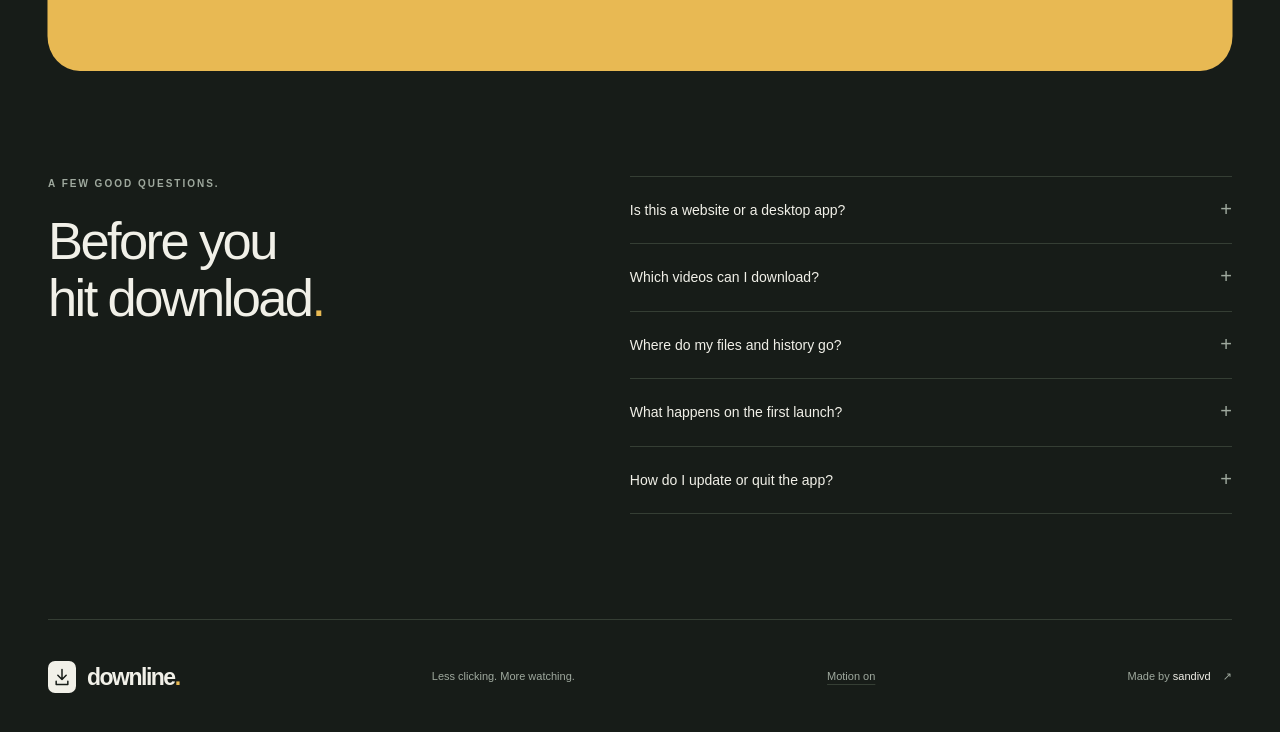
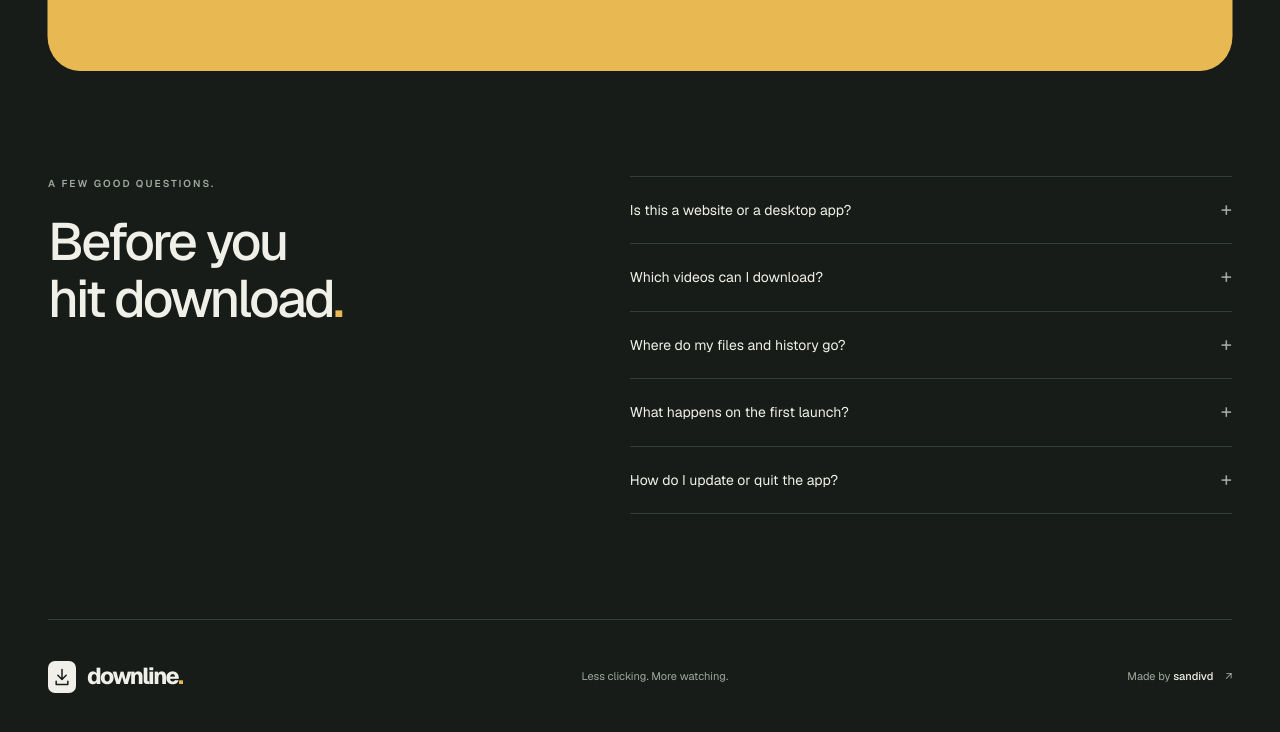
Before and after one commit to sandivd/downline, a plain HTML site: page dist/index.html in a window 1280 px wide. Shown: the part 3826-4558 px from the top of the page. Drawn offline with Linux system fonts and the light colour scheme.

Commit message:
site updated

```diff
--- a/dist/app.js
+++ b/dist/app.js
@@ -1,5 +1,7 @@
 (() => {
   const root = document.documentElement;
+  root.dataset.motionPreference = 'full';
+  root.dataset.motionVersion = '20261030-4';
   const themeButton = document.querySelector('.theme-toggle');
   function setTheme(theme) {
     root.dataset.theme = theme;
@@ -13,7 +15,6 @@
     try { localStorage.setItem('downline-site-theme', theme); } catch { /* Theme still works when storage is unavailable. */ }
   });
   const tabs = [...document.querySelectorAll('[role="tab"]')];
-  const reducedMotion = window.matchMedia('(prefers-reduced-motion: reduce)');
   let refreshMotion = () => {};
   function selectTab(tab, focus = false) {
     tabs.forEach(item => {
@@ -41,31 +42,12 @@
   // including a fast first load. Scrolling itself always remains native.
   if (!('IntersectionObserver' in window)) return;
   const wideScreen = window.matchMedia('(min-width: 701px)');
-  const controls = [...document.querySelectorAll('[data-motion-toggle]')];
   const activeAnimations = new Set();
-  let preference = 'auto';
-  try {
-    const saved = localStorage.getItem('downline-site-motion');
-    if (saved === 'full' || saved === 'reduced') preference = saved;
-  } catch { /* Device preference still works without local storage. */ }
-  const enabled = () => preference === 'full' || (preference !== 'reduced' && !reducedMotion.matches);
   const clamp = value => Math.min(1, Math.max(0, value));
   let revealObserver;
   let frame = 0;
   let needsMeasure = true;
   let scenes = [];
-
-  function syncControls() {
-    root.dataset.motionPreference = preference;
-    root.dataset.motionVersion = '20261030-2';
-    controls.forEach(button => {
-      const isEnable = button.classList.contains('motion-enable');
-      button.hidden = isEnable && enabled();
-      button.setAttribute('aria-pressed', String(enabled()));
-      if (!isEnable) button.textContent = `Motion ${enabled() ? 'on' : 'off'}`;
-      button.title = enabled() ? 'Turn off website animations' : 'Enable website animations, including when your device prefers reduced motion';
-    });
-  }
 
   function splitLines(heading) {
     const lines = [[]];
@@ -144,7 +126,7 @@
 
   function draw() {
     frame = 0;
-    if (!enabled() || !root.classList.contains('motion-ready')) return;
+    if (!root.classList.contains('motion-ready')) return;
     if (needsMeasure) measureScenes();
     const viewport = document.documentElement.clientHeight;
     const scroll = window.scrollY;
@@ -170,7 +152,7 @@
 
   function requestDraw(measure = false) {
     needsMeasure ||= measure;
-    if (!frame && enabled() && root.classList.contains('motion-ready')) frame = requestAnimationFrame(draw);
+    if (!frame && root.classList.contains('motion-ready')) frame = requestAnimationFrame(draw);
   }
 
   function stopMotion() {
@@ -183,8 +165,6 @@
 
   function startMotion() {
     stopMotion();
-    syncControls();
-    if (!enabled()) return;
     try {
       revealObserver = new IntersectionObserver(entries => {
         entries.forEach(({ target, isIntersecting }) => {
@@ -219,17 +199,11 @@
       element.dataset.motionScene = '';
     });
     refreshMotion = () => requestDraw(true);
-    controls.forEach(button => button.addEventListener('click', () => {
-      preference = enabled() ? 'reduced' : 'full';
-      try { localStorage.setItem('downline-site-motion', preference); } catch { /* Keep the choice for this visit. */ }
-      startMotion();
-      if (button.hidden) document.querySelector('.hero-aside .primary').focus({ preventScroll: true });
-    }));
     window.addEventListener('scroll', () => requestDraw(), { passive: true });
     window.addEventListener('resize', () => requestDraw(true), { passive: true });
     window.addEventListener('pageshow', () => requestDraw(true));
     window.addEventListener('load', () => requestDraw(true), { once: true });
-    reducedMotion.addEventListener('change', startMotion);
+    if (document.fonts) document.fonts.ready.then(() => requestDraw(true));
     wideScreen.addEventListener('change', () => requestDraw(true));
     document.addEventListener('focusin', event => {
       event.target.closest('[data-motion]')?.classList.add('is-visible');
--- a/dist/index.html
+++ b/dist/index.html
@@ -10,8 +10,10 @@
   <meta property="og:type" content="website">
   <title>Downline — Save it for later.</title>
   <link rel="icon" href="assets/icon.svg" type="image/svg+xml">
-  <link rel="stylesheet" href="styles.css?v=motion-20261030-2">
-  <script src="app.js?v=motion-20261030-2" defer></script>
+  <link rel="preload" href="assets/fonts/Geist-Variable.woff2" as="font" type="font/woff2" crossorigin>
+  <link rel="preload" href="assets/fonts/GeistMono-Variable.woff2" as="font" type="font/woff2" crossorigin>
+  <link rel="stylesheet" href="styles.css?v=geist-20261030-1">
+  <script src="app.js?v=geist-20261030-1" defer></script>
 </head>
 <body>
   <a class="skip" href="#main">Skip to content</a>
@@ -23,7 +25,7 @@
   <main id="main">
     <section class="hero wrap" aria-labelledby="hero-title">
       <div class="eyebrow"><span class="status-dot"></span> A LITTLE LESS STREAMING. A LITTLE MORE KEEPING.</div>
-      <div class="hero-layout"><div><h1 id="hero-title">Save it<br>for later<span class="gold">.</span></h1></div><div class="hero-aside"><p>Your favourite videos, a little closer.<br>Paste a link. Pick your format.<br> Keep it on your computer.</p><a class="button primary" href="#download"><svg viewBox="0 0 24 24" aria-hidden="true"><path d="M12 3v12m-5-5 5 5 5-5M5 17v4h14v-4"/></svg> Get Downline</a><p class="micro">Windows &amp; Linux <span>·</span> Free &amp; open source</p><button class="motion-toggle motion-enable" type="button" data-motion-toggle hidden>Enable animations</button></div></div>
+      <div class="hero-layout"><div><h1 id="hero-title">Save it<br>for later<span class="gold">.</span></h1></div><div class="hero-aside"><p>Your favourite videos, a little closer.<br>Paste a link. Pick your format.<br> Keep it on your computer.</p><a class="button primary" href="#download"><svg viewBox="0 0 24 24" aria-hidden="true"><path d="M12 3v12m-5-5 5 5 5-5M5 17v4h14v-4"/></svg> Get Downline</a><p class="micro">Windows &amp; Linux <span>·</span> Free &amp; open source</p></div></div>
       <figure class="app-window hero-window"><img src="assets/new-download.png" width="1523" height="796" alt="Downline's New download screen with platform logos, format and quality settings." fetchpriority="high"></figure>
       <div class="platform-row"><span class="eyebrow">ONE PLACE. SIX PLATFORMS.</span><ul class="platforms" aria-label="Supported platforms">
           <li class="platform-youtube" title="YouTube"><svg role="img" aria-label="YouTube" viewBox="0 0 24 24" focusable="false"><path d="M23.498 6.186a3.016 3.016 0 0 0-2.122-2.136C19.505 3.545 12 3.545 12 3.545s-7.505 0-9.377.505A3.017 3.017 0 0 0 .502 6.186C0 8.07 0 12 0 12s0 3.93.502 5.814a3.016 3.016 0 0 0 2.122 2.136c1.871.505 9.376.505 9.376.505s7.505 0 9.377-.505a3.015 3.015 0 0 0 2.122-2.136C24 15.93 24 12 24 12s0-3.93-.502-5.814zM9.545 15.568V8.432L15.818 12l-6.273 3.568z"/></svg></li>
@@ -63,6 +65,6 @@
       <details><summary>How do I update or quit the app?<span aria-hidden="true">+</span></summary><p>Use <strong>Settings → Check for updates</strong> to update the download engine after finishing your queue. To update Downline itself, quit with the sidebar power button and replace the app files, keeping the existing runtime folder. Closing the browser tab leaves the local service running. On Linux, keep the launcher terminal open until you quit.</p></details>
     </div></section>
   </main>
-  <footer class="footer wrap"><a class="brand" href="#" aria-label="Back to top"><span class="brand-mark" aria-hidden="true"><svg viewBox="0 0 24 24" focusable="false"><path d="M12 3v12m-5-5 5 5 5-5M5 17v4h14v-4"/></svg></span>downline<span class="gold">.</span></a><p>Less clicking. More watching.</p><button class="motion-toggle" type="button" data-motion-toggle aria-pressed="false" hidden>Motion on</button><a href="https://github.com/sandivd" target="_blank" rel="noopener noreferrer">Made by <strong>sandivd</strong> <span aria-hidden="true">↗</span></a></footer>
+  <footer class="footer wrap"><a class="brand" href="#" aria-label="Back to top"><span class="brand-mark" aria-hidden="true"><svg viewBox="0 0 24 24" focusable="false"><path d="M12 3v12m-5-5 5 5 5-5M5 17v4h14v-4"/></svg></span>downline<span class="gold">.</span></a><p>Less clicking. More watching.</p><a href="https://github.com/sandivd" target="_blank" rel="noopener noreferrer">Made by <strong>sandivd</strong> <span aria-hidden="true">↗</span></a></footer>
 </body>
 </html>
```
Also changed, not shown: dist/assets/fonts/Geist-Variable.woff2 (added), dist/assets/fonts/GeistMono-Variable.woff2 (added), dist/assets/fonts/OFL.txt (added), dist/styles.css.
